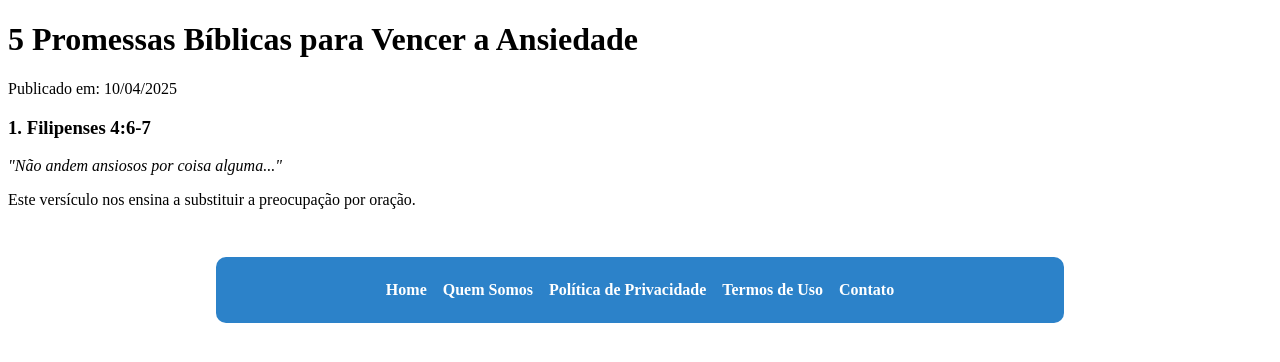
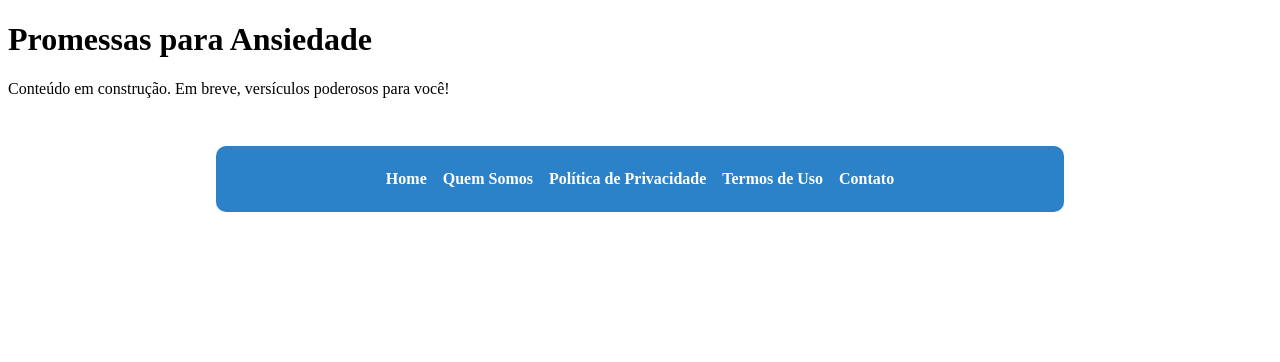
Before and after one commit to Vlaneves/caixinha-promessas, a Flask app: template templates/blog/promessas-ansiedade.html in a window 1280 px wide. Shown: the top 362 px of the page. Run offline with Flask 3, Linux system fonts and the light colour scheme; the template is opened without the code that fills it, so the values that code supplies are empty.

Commit message:
Update promessas-ansiedade.html
em construção

```diff
--- a/templates/blog/promessas-ansiedade.html
+++ b/templates/blog/promessas-ansiedade.html
@@ -1,16 +1,8 @@
-{% extends "base.html" %}  <!-- Herda o layout do site -->
+{% extends "base.html" %}
 
 {% block content %}
 <div class="post">
-  <h1>5 Promessas Bíblicas para Vencer a Ansiedade</h1>
-  <p>Publicado em: 10/04/2025</p>
-
-  <div class="versiculo">
-    <h3>1. Filipenses 4:6-7</h3>
-    <p><em>"Não andem ansiosos por coisa alguma..."</em></p>
-    <p>Este versículo nos ensina a substituir a preocupação por oração.</p>
-  </div>
-
-  <!-- Adicione mais 4 versículos -->
+    <h1>Promessas para Ansiedade</h1>
+    <p>Conteúdo em construção. Em breve, versículos poderosos para você!</p>
 </div>
 {% endblock %}
```
